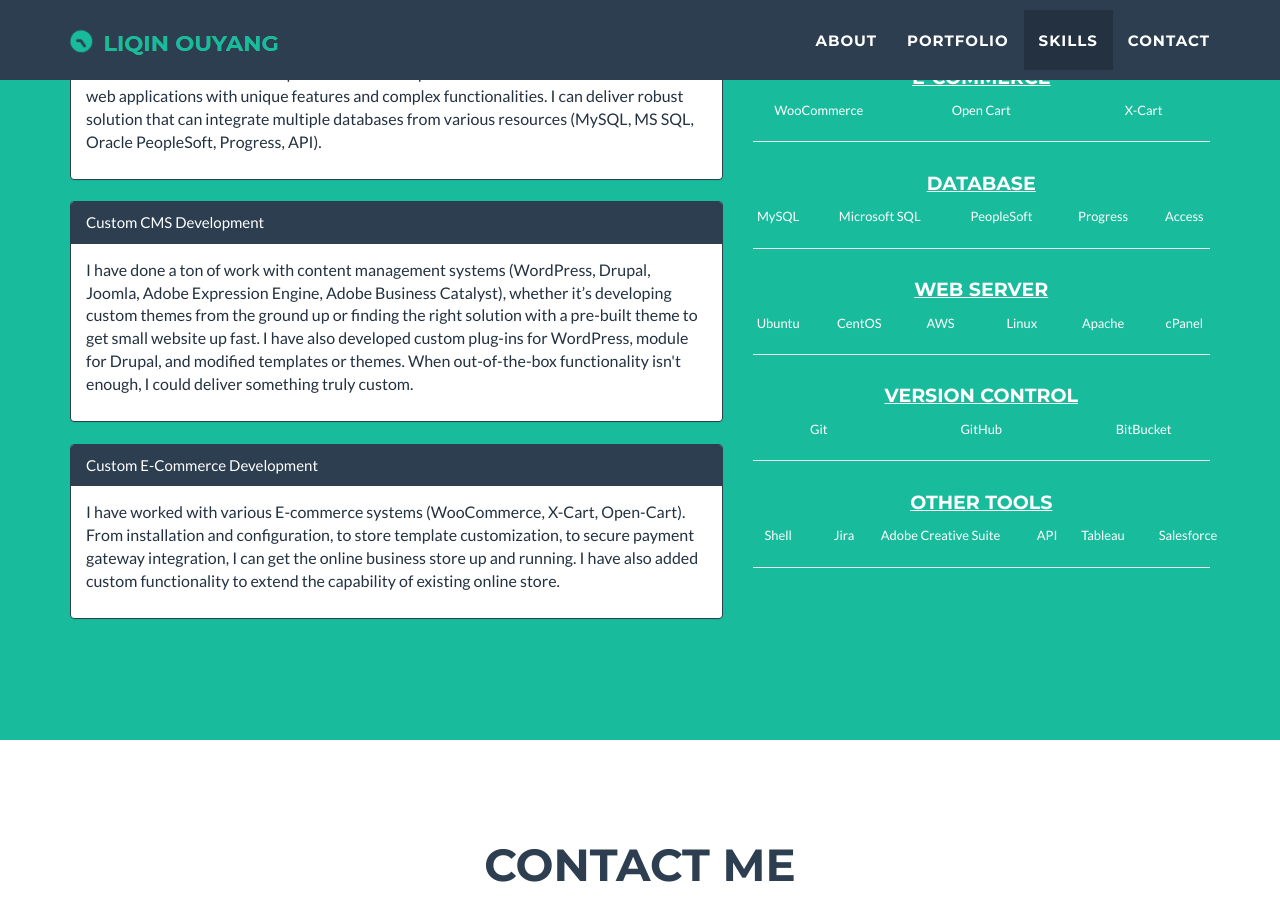
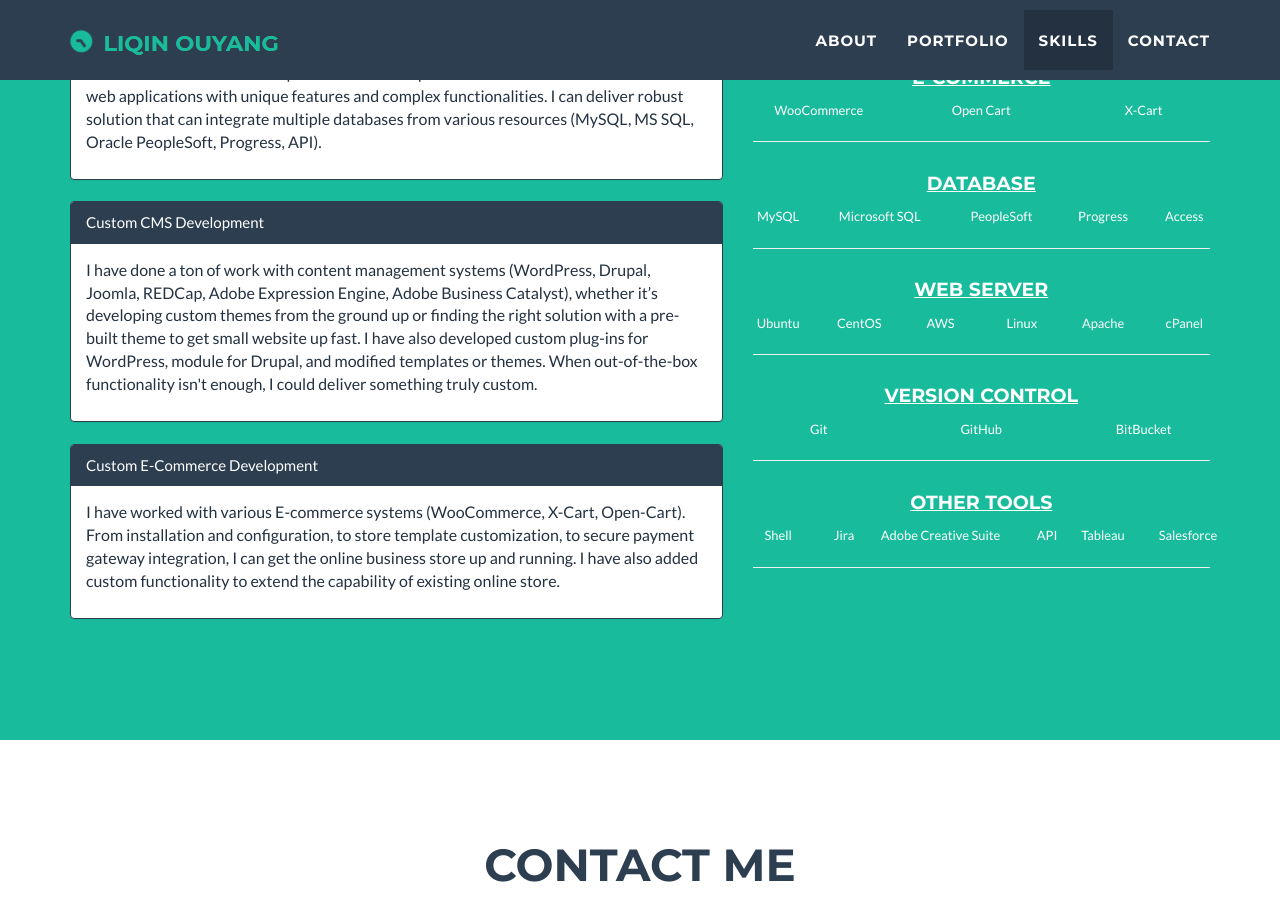
Before and after one commit to hbxtoylq/hbxtoylq.github.io, a Jekyll site: the page built from index.html, in a window 1280 px wide and 900 px high, scrolled down 3512 px. Built offline with Jekyll 4.4.1, drawn with Linux system fonts in a browser that asks for light colours; nearby versions of some CDN libraries.

Commit message:
Update about.html

```diff
--- a/_includes/about.html
+++ b/_includes/about.html
@@ -36,7 +36,7 @@
     <div class="panel panel-primary">
       <div class="panel-heading">Custom CMS Development</div>
      <div class="panel-body"><p style="color:#233140; font-size:16px;">
-      I have done a ton of work with content management systems (WordPress, Drupal, Joomla, Adobe Expression Engine, Adobe Business Catalyst), whether it’s developing custom themes
+      I have done a ton of work with content management systems (WordPress, Drupal, Joomla, REDCap, Adobe Expression Engine, Adobe Business Catalyst), whether it’s developing custom themes
       from the ground up or finding the right solution with a pre-built theme to get small website up fast.
       I have also developed custom plug-ins for WordPress, module for Drupal, and modified templates or themes.
       When out-of-the-box functionality isn't enough, I could deliver something truly custom.
```
